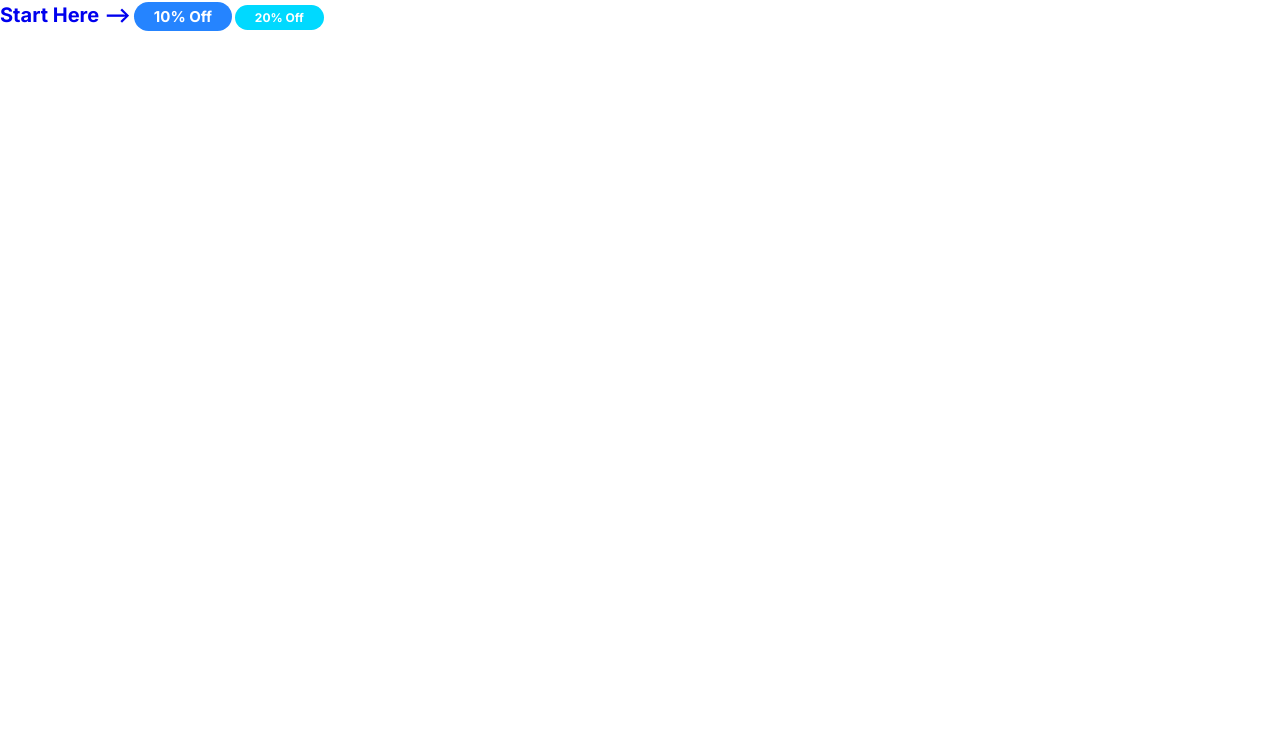
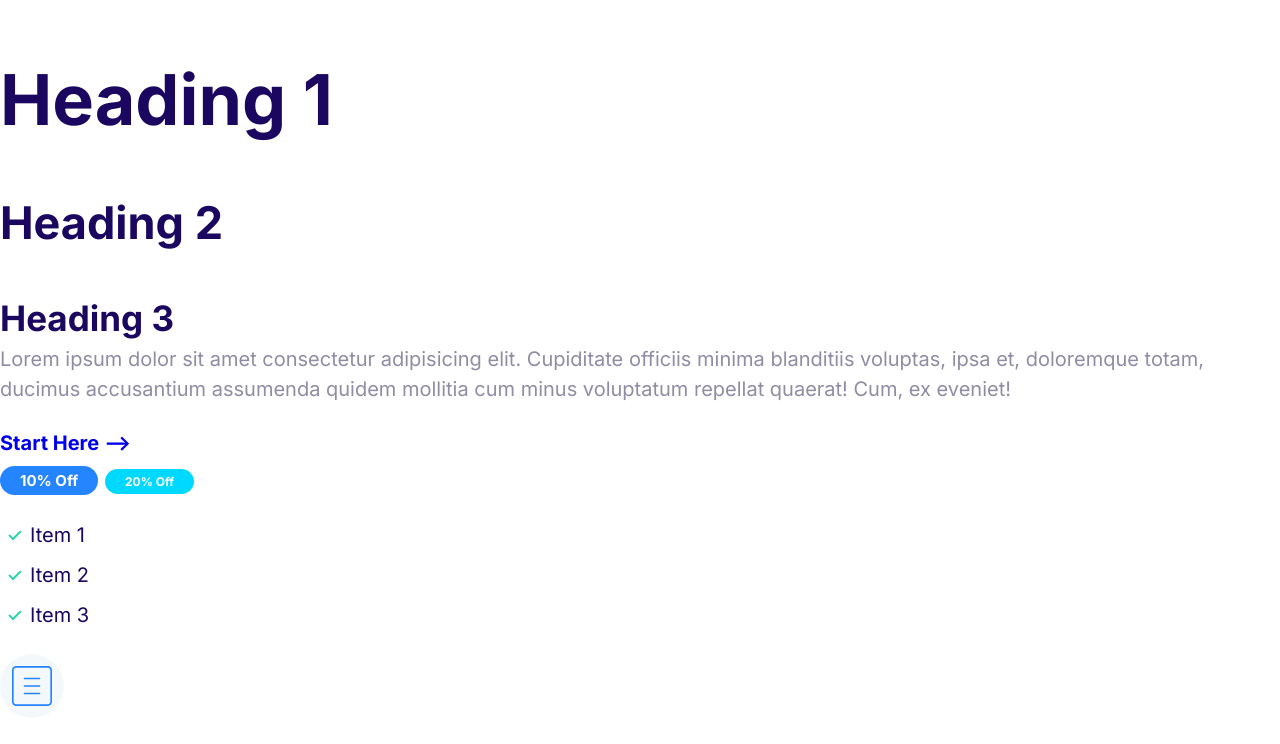
Before and after one commit to vaibhavyesalwad/Moshify, a plain HTML site: page index.html in a window 1280 px wide. Drawn offline with Linux system fonts and the light colour scheme.

Commit message:
Add: Define structure for icons.

```diff
--- a/css/styles.css
+++ b/css/styles.css
@@ -15,6 +15,7 @@ html {
 body {
   color: var(--color-body);
   font-family: Inter, Arial, Helvetica, sans-serif;
+  font-size: 2.4rem;
   line-height: 1.5;
 }
 
@@ -39,7 +40,6 @@ h3 {
 
 p {
   margin-top: 0;
-  font-size: 2.5rem;
 }
 
 @media screen and (min-width: 1024px) {
@@ -120,3 +120,55 @@ p {
     font-size: 1.2rem;
   }
 }
+
+/* Lists */
+.list {
+  list-style: none;
+  padding-left: 0;
+  color: var(--color-headings);
+}
+
+.list--horizontal .list__item {
+  display: inline-block;
+  /* font-size: 2rem; */
+  padding-left: 2rem;
+}
+
+.list--tick {
+  list-style-image: url(/images/tick.svg);
+  /* font-size: 2rem; */
+  padding-left: 3rem;
+}
+
+.list--tick .list__item {
+  padding-left: 0.5rem;
+  margin-bottom: 1rem;
+}
+
+@media screen and (min-width: 1024px) {
+  .list--tick .list__item {
+    padding-left: 0;
+    font-size: 2rem;
+  }
+}
+
+/* Icons */
+
+.icon {
+  width: 40px;
+  height: 40px;
+}
+
+.icon--primary {
+  fill: var(--color-primary);
+}
+
+.icon-container {
+  background-color: #f3f9fa;
+  width: 64px;
+  height: 64px;
+  display: inline-flex;
+  border-radius: 100%;
+  justify-content: center;
+  align-items: center;
+}
--- a/index.html
+++ b/index.html
@@ -15,7 +15,7 @@
     />
   </head>
   <body>
-    <!-- <h1>Heading 1</h1>
+    <h1>Heading 1</h1>
     <h2>Heading 2</h2>
     <h3>Heading 3</h3>
     <p>
@@ -23,9 +23,21 @@
       officiis minima blanditiis voluptas, ipsa et, doloremque totam, ducimus
       accusantium assumenda quidem mollitia cum minus voluptatum repellat
       quaerat! Cum, ex eveniet!
-    </p> -->
-    <a href="abc.html" class="link-arrow">start here</a>
+    </p>
+    <div>
+      <a href="abc.html" class="link-arrow">start here</a>
+    </div>
     <span class="badge badge--primary">10% Off</span>
     <span class="badge badge--secondary badge--small">20% Off</span>
+    <ul class="list list--tick">
+      <li class="list__item">Item 1</li>
+      <li class="list__item">Item 2</li>
+      <li class="list__item">Item 3</li>
+    </ul>
+    <span class="icon-container">
+      <svg class="icon icon--primary">
+        <use xlink:href="/images/sprite.svg#menu"></use>
+      </svg>
+    </span>
   </body>
 </html>
```
Also changed, not shown: compnonents/icons.html (added, +5 -0 lines), compnonents/lists.html (added, +5 -0 lines), images/sprite.svg (added), images/tick.svg (added).
